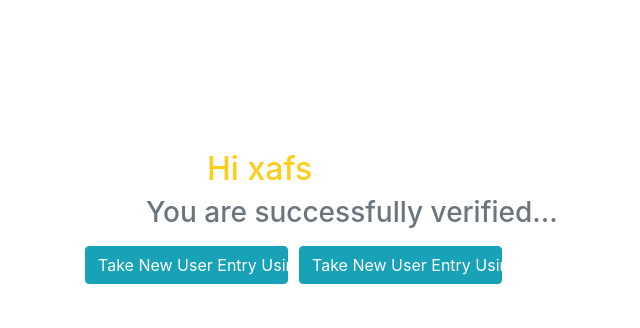
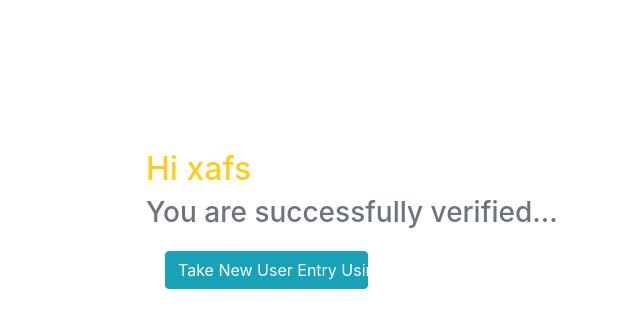
Before and after one commit to shubhamRaut-41/newtask, a Django app: page /verify-user/1/ in a window 1280 px wide. Shown: the top 328 px of the page, without its empty margins (430-1070 px from the left). Run offline with Django 3.2, Linux system fonts and the light colour scheme; data comes from the database, SQL or seed files in the repository.

Commit message:
removed some routes and urls

```diff
--- a/task/mytask/templates/email_validation.html
+++ b/task/mytask/templates/email_validation.html
@@ -12,12 +12,11 @@
         <div class="form-group form-text text-muted">
             <form method="post">
                 {% csrf_token %}
-                <h2 style="margin-left:20%; color:#ffcd18;">Hi {{user.user_name}}</h2>
+                <h2 style="margin-left:10%; color:#ffcd18;">Hi {{user.user_name}}</h2>
                 <h3 style="margin-left:10%;">
                     You are successfully verified...
                 </h3>
-                <a href="/" class="btn btn-info col-lg-4" value="Take New Entry">Take New User Entry Using Form</a>
-                <a href="/check-user-api" class="btn btn-info col-lg-4" value="Take New Entry">Take New User Entry Using Api</a>
+                <a href="/" class="btn btn-info col-lg-4" style="margin-top: 10px; margin-left: 80px">Take New User Entry Using Form</a>
             </form>
         </div>
     </div>
--- a/task/mytask/urls.py
+++ b/task/mytask/urls.py
@@ -2,6 +2,5 @@ from django.urls import path
 from . import views
 urlpatterns = [
     path('', views.UserCreation.as_view()),
-    path('check-user-api', views.UserCreationAPI.as_view()),
     path('verify-user/<int:pk>/', views.EmailVerification.as_view()),
 ]
--- a/task/mytask/views.py
+++ b/task/mytask/views.py
@@ -31,31 +31,6 @@ class UserCreation(APIView):
                       {"error": {d: user_form.errors[d][0].title() for d in user_form.errors.keys()}})
 
 
-class UserCreationAPI(APIView):
-    """ User Store Section Using Api"""
-    @staticmethod
-    def get(request):
-        user_form = UserModel.objects.all()
-        serialize_form = UserSerializer(user_form, many=True)
-        return Response(serialize_form.data)
-
-    @staticmethod
-    def post(request):
-        user_form = UserSerializer(data=request.data)
-        if user_form.is_valid():
-            obj = user_form.save()
-            emsg = EmailMessage()
-            emsg.to = [request.data['email_id']]
-            emsg.subject = "Registration"
-            emsg.user = obj
-            mail = EmailService.send(emsg, obj)
-            if mail == 1:
-                return Response({
-                    'success': "Please check your mail for verification..."
-                }, status=status.HTTP_200_OK)
-        return Response(user_form.errors, status=status.HTTP_400_BAD_REQUEST)
-
-
 class EmailVerification(APIView):
     """ Email verification section """
     @staticmethod
```
